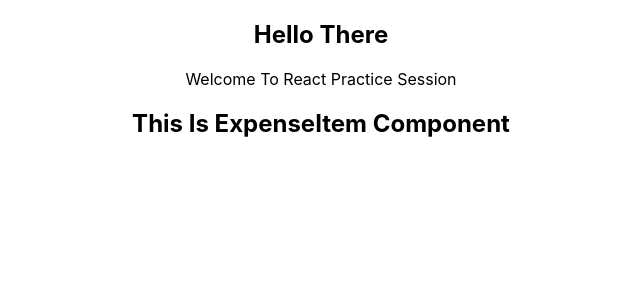
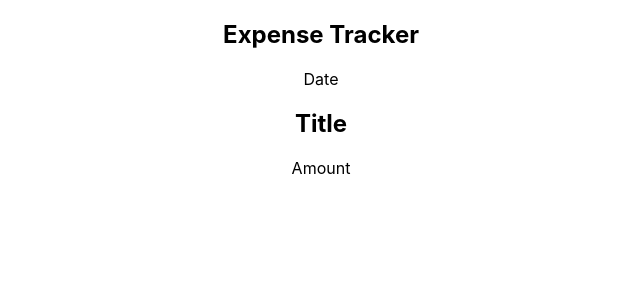
Before and after one commit to Dharmil4602/react-tutorial, a React (Create React App) app: page / in a window 1280 px wide. Shown: the top 300 px of the page, without its empty margins (319-959 px from the left). Built offline with nearby package versions, Linux system fonts and the light colour scheme.

Commit message:
Modified The Component ExpenseItem.js

```diff
--- a/src/App.js
+++ b/src/App.js
@@ -1,4 +1,3 @@
-import logo from './logo.svg';
 import './App.css';
 import ExpenseItem from './components/ExpenseItem';
 
@@ -6,8 +5,6 @@
   return (
     <>
     <div className="App">
-      <h2>Hello There</h2>
-      <p>Welcome To React Practice Session</p>
     <ExpenseItem />
     </div>
     </>
--- a/src/components/ExpenseItem.js
+++ b/src/components/ExpenseItem.js
@@ -1,6 +1,13 @@
 function ExpenseItem() {
     return (
-        <h2>This Is ExpenseItem Component</h2>
+        <div>
+            <h2>Expense Tracker</h2>
+            <div>Date</div>
+            <div>
+                <h2>Title</h2>
+                <div>Amount</div>
+            </div>
+        </div>
     );
 }
 
```
